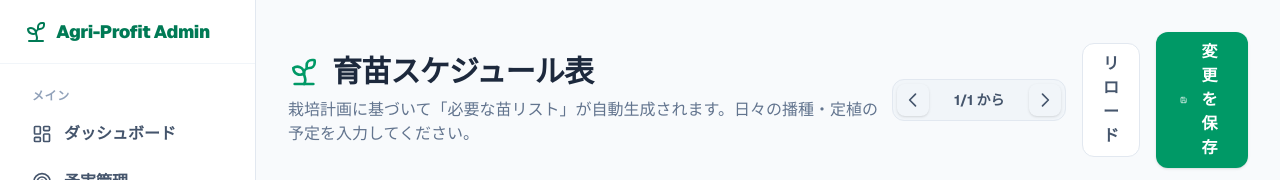
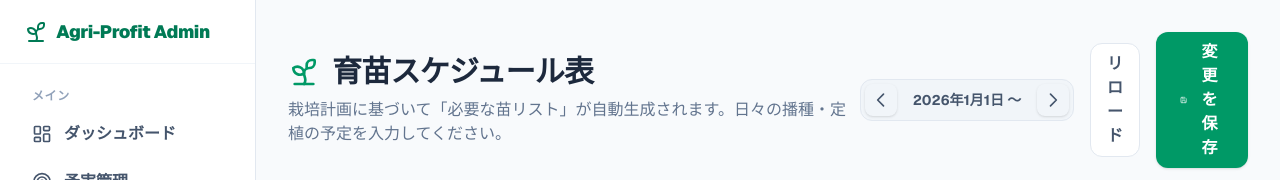
Before and after one commit to komarx78/agri-profit-engine, a Next.js app: page /admin/nursery-schedule in a window 1280 px wide. Shown: the top 180 px of the page. Built offline with nearby package versions, Linux system fonts and the light colour scheme; no server answers; the database is empty.

Commit message:
Add files via upload

```diff
--- a/src/app/admin/nursery-schedule/page.tsx
+++ b/src/app/admin/nursery-schedule/page.tsx
@@ -184,8 +184,8 @@ export default function NurserySchedulePage() {
             >
               <svg className="w-5 h-5" fill="none" viewBox="0 0 24 24" stroke="currentColor"><path strokeLinecap="round" strokeLinejoin="round" strokeWidth={2} d="M15 19l-7-7 7-7" /></svg>
             </button>
-            <span className="px-3 text-sm font-bold text-slate-600 min-w-[100px] text-center">
-              {formatToMD(startDate)} から
+            <span className="px-3 text-sm font-bold text-slate-600 min-w-[140px] text-center">
+              {startDate.getFullYear()}年{startDate.getMonth() + 1}月{startDate.getDate()}日 〜
             </span>
             <button
               onClick={handleNextWeeks}
```
